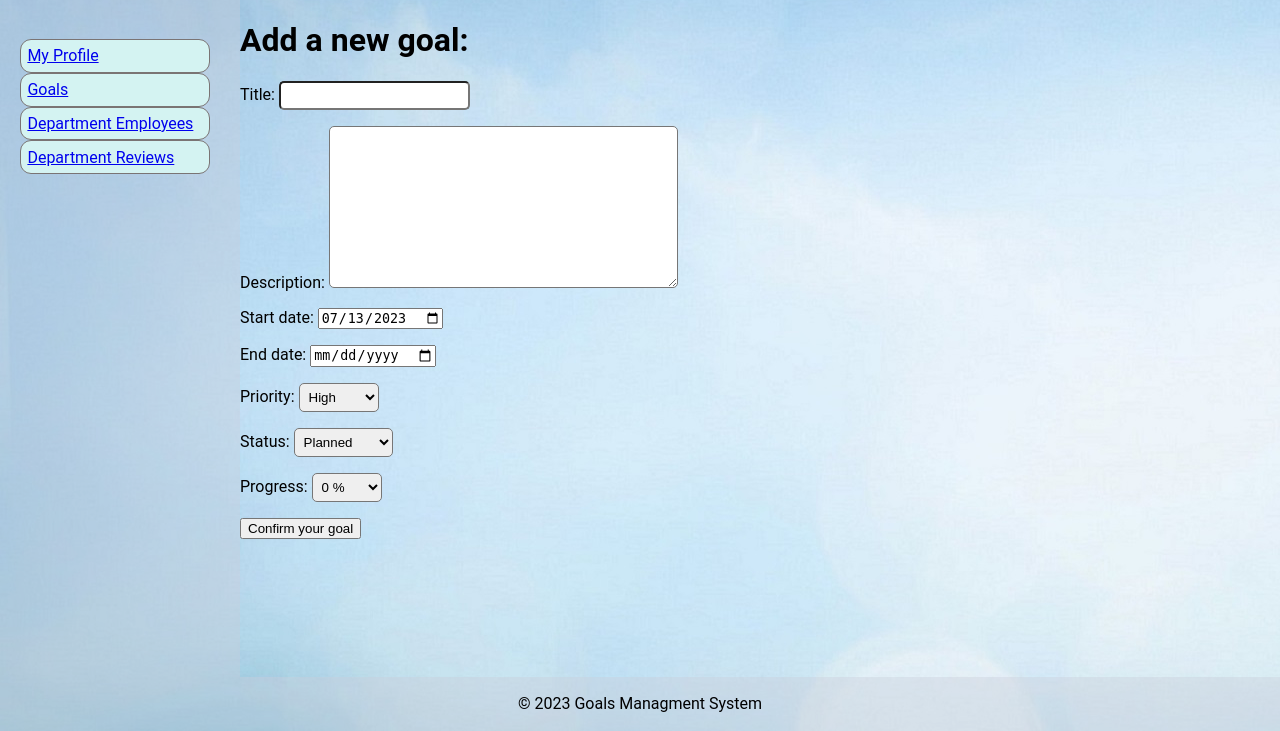
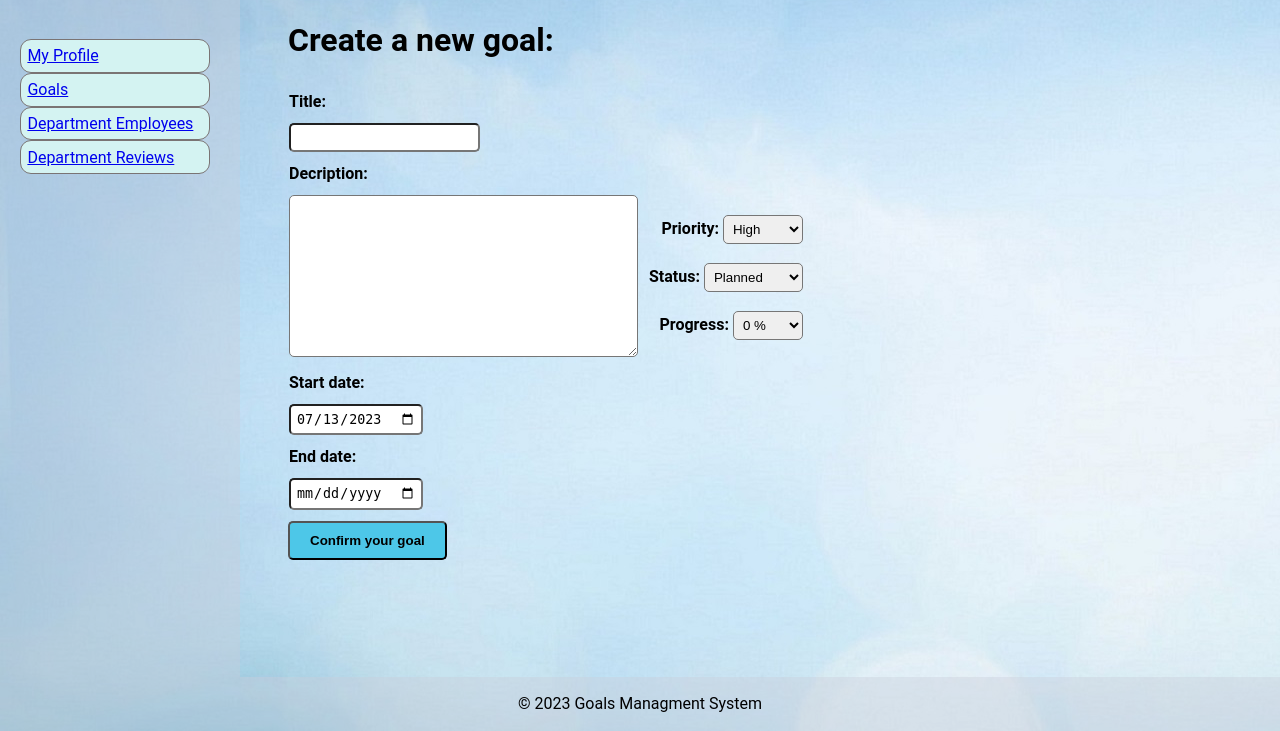
Before and after one commit to JurateKru/employee_recognition_platform, a Django app: page /create-goal/ in a window 1280 px wide. Shown: the part 69-800 px from the top of the page. Run offline with Django 4.2, Linux system fonts and the light colour scheme; the visitor is signed in with stand-in values (Sample User, id 1); some libraries are stand-ins or nearby versions.

Commit message:
create goal styled

```diff
--- a/employee_recognition_platform/goals_management/static/css/style.css
+++ b/employee_recognition_platform/goals_management/static/css/style.css
@@ -85,6 +85,7 @@ body {
 
 main {
   margin: 0rem;
+  margin-left: 3rem;
   flex: 1;
 }
 
@@ -128,6 +129,7 @@ table {
 
 input[type="text"],
 input[type="password"],
+input[type="date"],
 textarea, select {
   border-radius: 5px;
   padding: 5px;
@@ -142,7 +144,7 @@ textarea, select {
   padding: 5px;
 }
 
-table tr th {
+table tr th td {
   padding: 5px;
   text-align: right;
 }
@@ -170,3 +172,12 @@ img.picture {
   margin-bottom: 10px;
   border-radius: 50% / 100% 200%;
 }
+
+.table-cell-align-right {
+  text-align: right;
+  margin-left: 5px;
+}
+
+td + td {
+  padding-left: 10px;
+}
--- a/employee_recognition_platform/goals_management/templates/goals_management/create_goal.html
+++ b/employee_recognition_platform/goals_management/templates/goals_management/create_goal.html
@@ -1,10 +1,41 @@
 {% extends 'base.html' %}
 {% block title %}Create Goal{{ block.super }}{% endblock title %}
 {% block content %}
-<h1>Add a new goal:</h1>
+<h1>Create a new goal:</h1>
 <form method="post" action="{{ request.path }}?goal_id={{ goal.id }}">
     {% csrf_token %}
-    {{ form.as_p }}
-    <button type="submit">Confirm your goal</button>
+<table>
+    <tr>
+        <td><b>Title:</b></td>
+    </tr>
+    <tr>
+        <td>{{form.title}}</td>
+
+    </tr>
+    <tr>
+        <td><b>Decription:</b></td>
+    </tr>
+    <tr>
+        <td>{{ form.description }}</td>
+        <td colspan="3" class="table-cell-align-right">
+            <b>Priority:</b> {{ form.priority }} <br><br>
+            <b>Status:</b> {{ form.status }} <br><br>
+            <b>Progress:</b> {{ form.progress }}
+        </td>
+    </tr>
+    <tr>
+        <td><b>Start date:</b></td>
+    </tr>
+    <tr>
+        <td>{{form.start_date}}</td>
+    </tr>
+    <tr>
+        <td><b>End date:</b></td>
+    </tr>
+    <tr>
+        <td>{{form.end_date}}</td>
+    </tr>
+</table>
+    <button class="confirm-button" type="submit"><b>Confirm your goal</b></button>
 </form>
 {% endblock content %}
```
Also changed, not shown: employee_recognition_platform/goals_management/templates/goals_management/create_review.html (+15 -6 lines).
